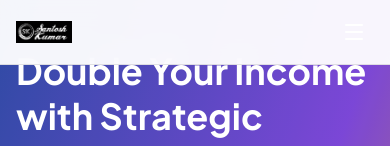
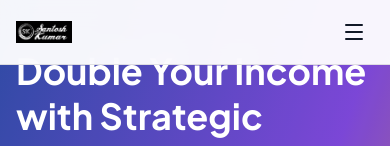
Before and after one commit to caducen/santosh-kumar-web, a Next.js app: page / in a window 390 px wide. Shown: the top 146 px of the page. Built offline with nearby package versions, Linux system fonts and the light colour scheme.

Commit message:
Fix: Update mobile menu button color based on scroll state

```diff
--- a/components/layout/Navigation.tsx
+++ b/components/layout/Navigation.tsx
@@ -237,7 +237,9 @@ export function Navigation() {
             {/* Mobile Menu Button */}
             <button
               type="button"
-              className="lg:hidden p-2 rounded-md text-white hover:bg-white/10 focus:outline-none focus:ring-2 focus:ring-primary focus:ring-offset-2 focus:ring-offset-background"
+              className={`lg:hidden p-2 rounded-md hover:bg-white/10 focus:outline-none focus:ring-2 focus:ring-primary focus:ring-offset-2 focus:ring-offset-background ${
+                isScrolled ? "text-white" : "text-gray-900"
+              }`}
               onClick={() => setIsMobileMenuOpen(!isMobileMenuOpen)}
               aria-expanded={isMobileMenuOpen}
               aria-controls="mobile-menu"
```
